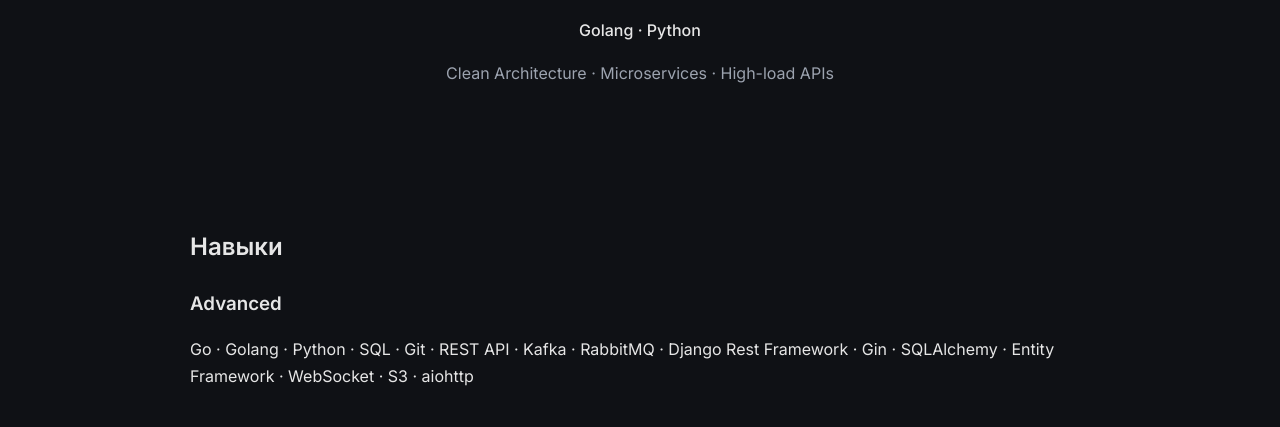
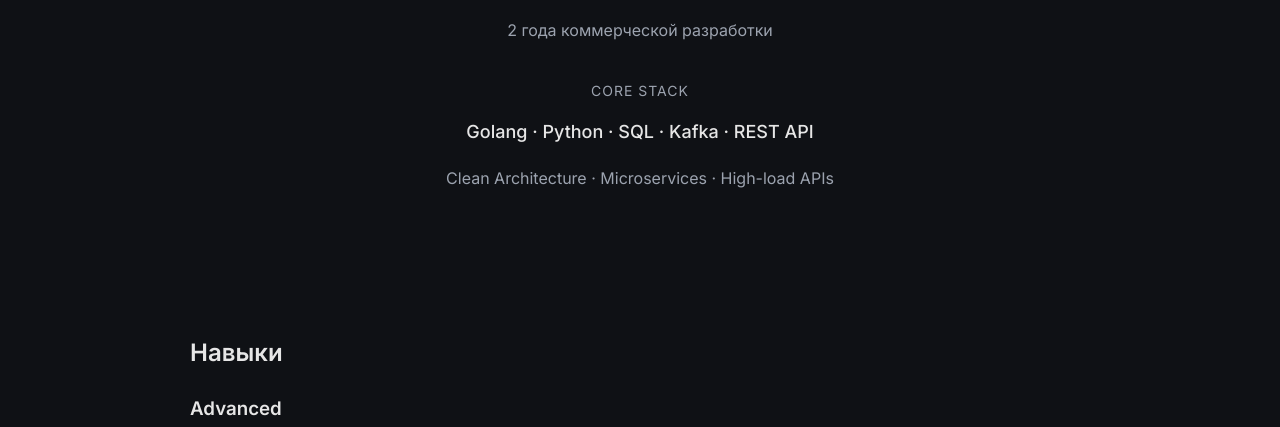
Before and after one commit to some3hingelse/some3hingelse.github.io, a plain HTML site: page index.html in a window 1280 px wide. Shown: the part 359-786 px from the top of the page. Drawn offline with Linux system fonts and the light colour scheme.

Commit message:
added some clarifications

```diff
--- a/index.html
+++ b/index.html
@@ -25,7 +25,16 @@
 <section id="home" class="hero fade-in">
     <h1>Александр Рожков</h1>
     <h2>Backend Developer</h2>
-    <p class="tech">Golang · Python</p>
+
+    <p class="experience">
+        2 года коммерческой разработки
+    </p>
+
+    <p class="stack-label">Core Stack</p>
+    <p class="tech">
+        Golang · Python · SQL · Kafka · REST API
+    </p>
+
     <p class="subtitle">
         Clean Architecture · Microservices · High-load APIs
     </p>
--- a/style.css
+++ b/style.css
@@ -151,3 +151,22 @@ section {
     opacity: 1;
     transform: translateY(0);
 }
+.experience {
+    margin-top: 10px;
+    font-weight: 400;
+    color: var(--subtext);
+}
+
+.stack-label {
+    margin-top: 35px;
+    font-size: 14px;
+    letter-spacing: 1px;
+    text-transform: uppercase;
+    color: var(--subtext);
+}
+
+.tech {
+    margin-top: 10px;
+    font-weight: 500;
+    font-size: 18px;
+}
```
